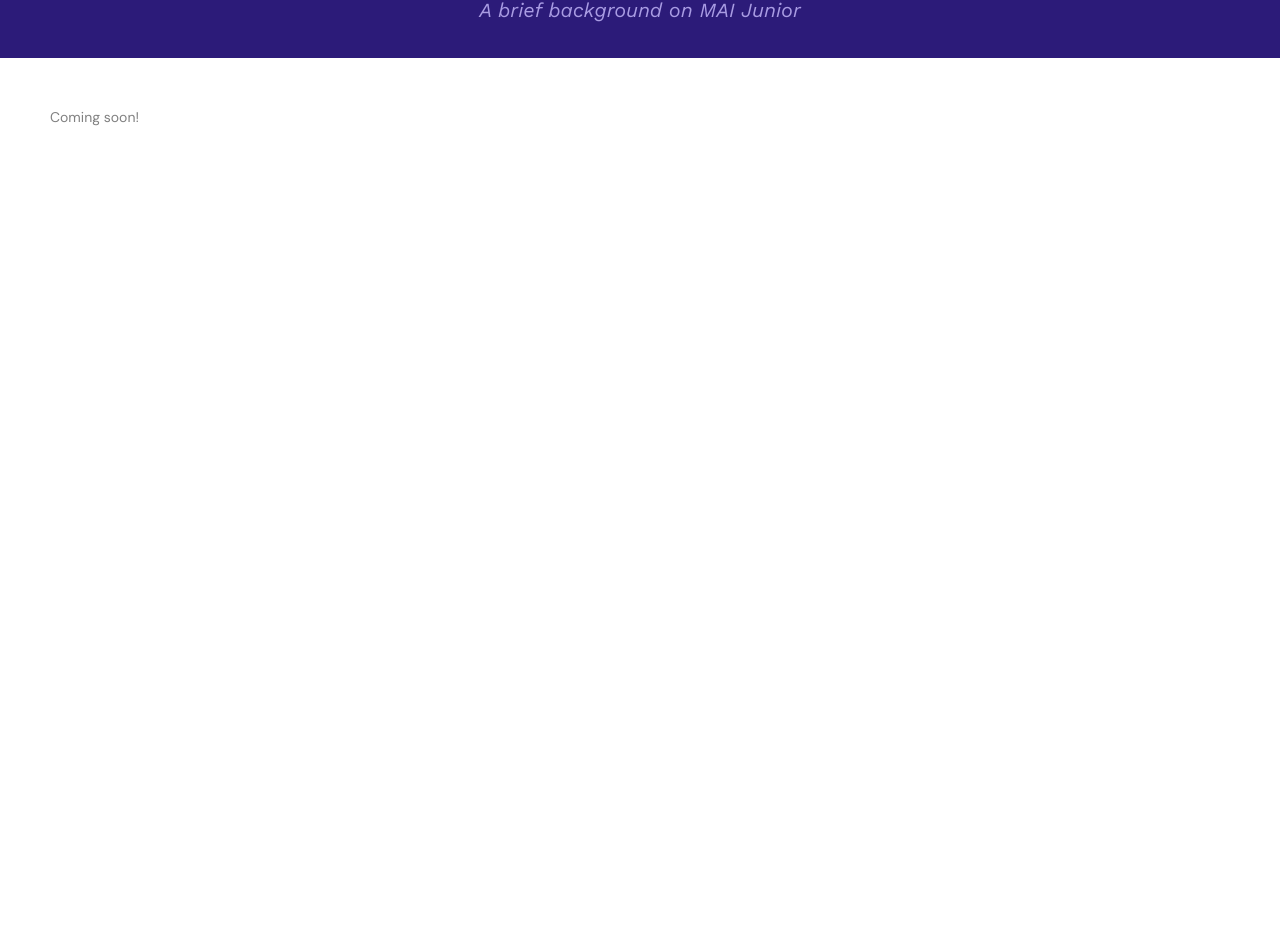
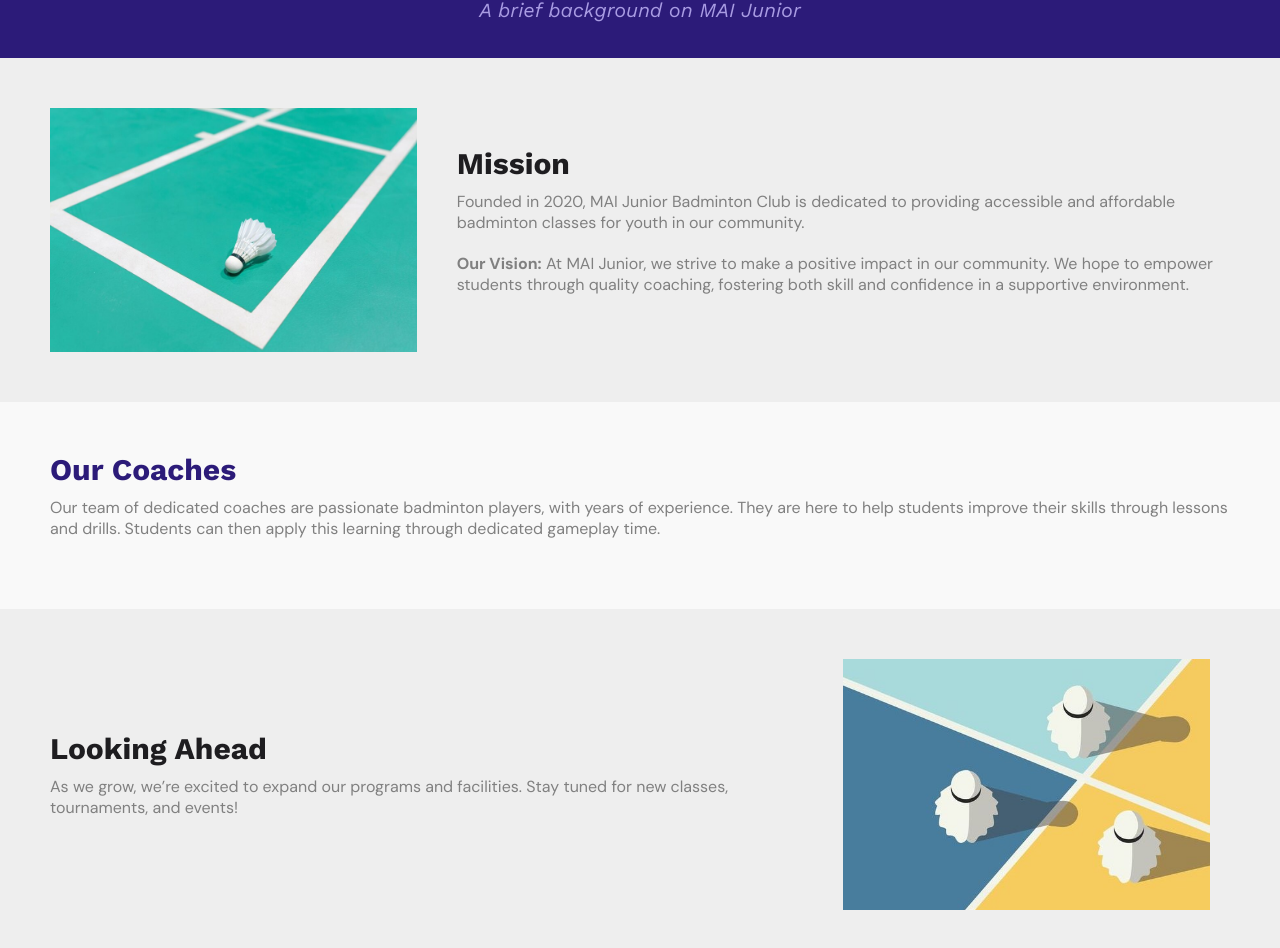
Before and after one commit to shuttlecodes/mai-junior-website, a React (Create React App) app: page /about in a window 1280 px wide. Shown: the part 170-1118 px from the top of the page. Before the commit the page ends 800 px from the top, so only its background shows below. Built offline with nearby package versions, Linux system fonts and the light colour scheme.

Commit message:
initial about page

```diff
--- a/src/components/AboutPage.js
+++ b/src/components/AboutPage.js
@@ -1,5 +1,7 @@
 import React from 'react';
 import styles from './AboutPage.module.css';
+import tealShuttle from '../images/one-shuttle-teal.jpg';
+import courtGraphic from '../images/court-graphic.jpg';
 
 function AboutPage() {
   return (
@@ -9,8 +11,37 @@
           <h1 className={styles.subTitleText}>A brief background on MAI Junior</h1>
       </div>
       <div className={styles.historySection}>
-        <p>Coming soon!</p>
+        <img src={tealShuttle} alt="Shuttle on teal court" />
+        <div>
+          <h2>Mission</h2>
+          <p>
+            Founded in 2020, MAI Junior Badminton Club is dedicated to providing accessible and affordable badminton classes for youth in our community.
+          </p>
+          <p>
+            <strong>Our Vision:</strong> At MAI Junior, we strive to make a positive impact in our community.
+            We hope to empower students through quality coaching, fostering both skill and confidence in a supportive environment.
+          </p>
+        </div>
       </div>
+
+      <div className={styles.coachSection}>
+        <div>
+          <h2>Our Coaches</h2>
+          <p>Our team of dedicated coaches are passionate badminton players, with years of experience.
+            They are here to help students improve their skills through lessons and drills. Students can then apply this learning through dedicated gameplay time.
+          </p>
+        </div>
+      </div>
+
+        <div className={styles.futureSection}>
+        <div>
+          <h2>Looking Ahead</h2>
+          <p>
+            As we grow, we’re excited to expand our programs and facilities. Stay tuned for new classes, tournaments, and events!
+          </p>
+        </div>
+        <img src={courtGraphic} alt="Shuttle on teal court" />
+        </div>
     </div>
   );
 }
--- a/src/components/AboutPage.module.css
+++ b/src/components/AboutPage.module.css
@@ -23,8 +23,63 @@
     font-weight: 700;
 }
 
-.historySection {
+.historySection, .futureSection {
+    display: grid;
+    grid-template-columns: 1fr 2fr;
+    align-items: center;
+    justify-content: space-between;
     padding: 50px;
+    background-color: var(--text-light);
+    gap: 20px;
+}
+
+
+.historySection img, .futureSection img {
+    width: calc(100% - 20px);
+    height: auto;
+    max-height: 400px;
+    object-fit: cover;
+}
+
+.historySection h2, .futureSection h2 {
+    font-size: 30px;
+    color: var(--base);
+    margin-bottom: 10px;
+}
+
+.historySection p, .futureSection p {
+    font-size: 16px;
+    color: var(--text);
+    margin-bottom: 20px;
+}
+
+.coachSection {
+    padding: 50px;
+    background-color: #f9f9f9;
+    text-align: left;
+}
+
+.coachSection h2 {
+    font-size: 30px;
+    color: var(--primary);
+    margin-bottom: 10px;
+}
+
+.coachSection p {
+    font-size: 16px;
+    color: var(--text);
+    margin-bottom: 20px;
+}
+
+
+.futureSection {
+    display: grid;
+    grid-template-columns: 2fr 1fr;
+    align-items: center;
+    justify-content: space-between;
+    padding: 50px;
+    background-color: var(--text-light);
+    gap: 20px;
 }
 
 
```
Also changed, not shown: src/images/court-graphic-full.jpg (added), src/images/court-graphic.jpg.
